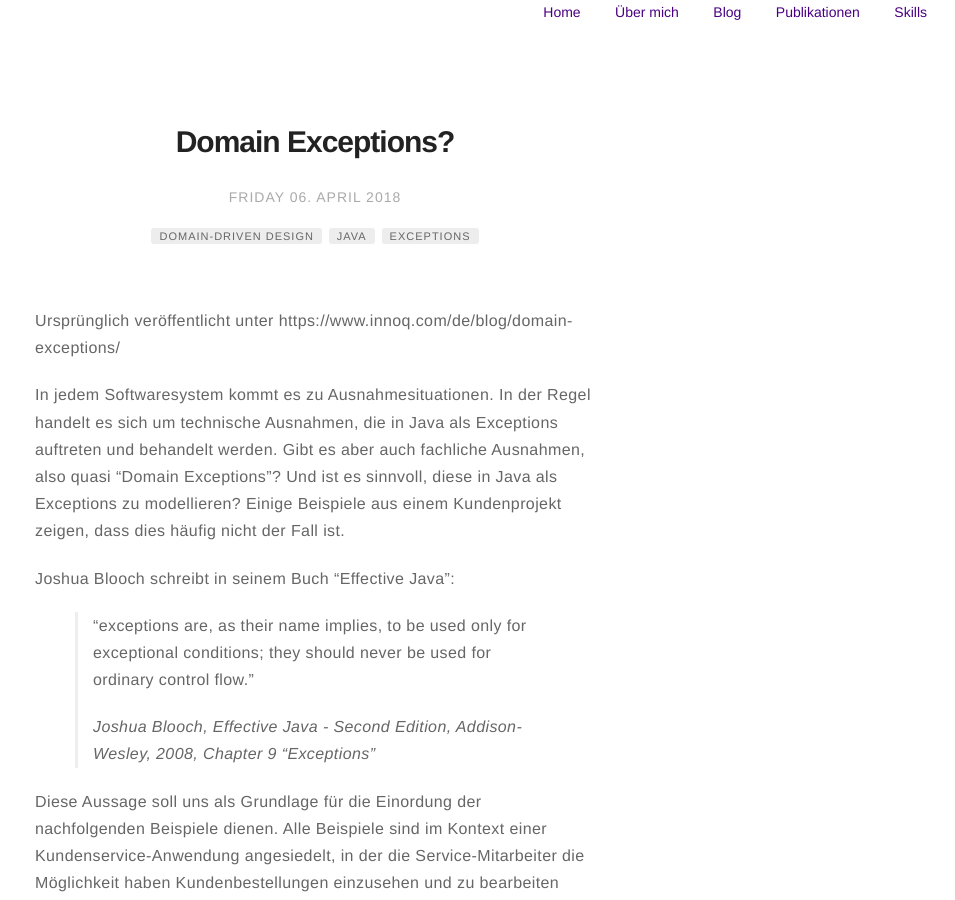
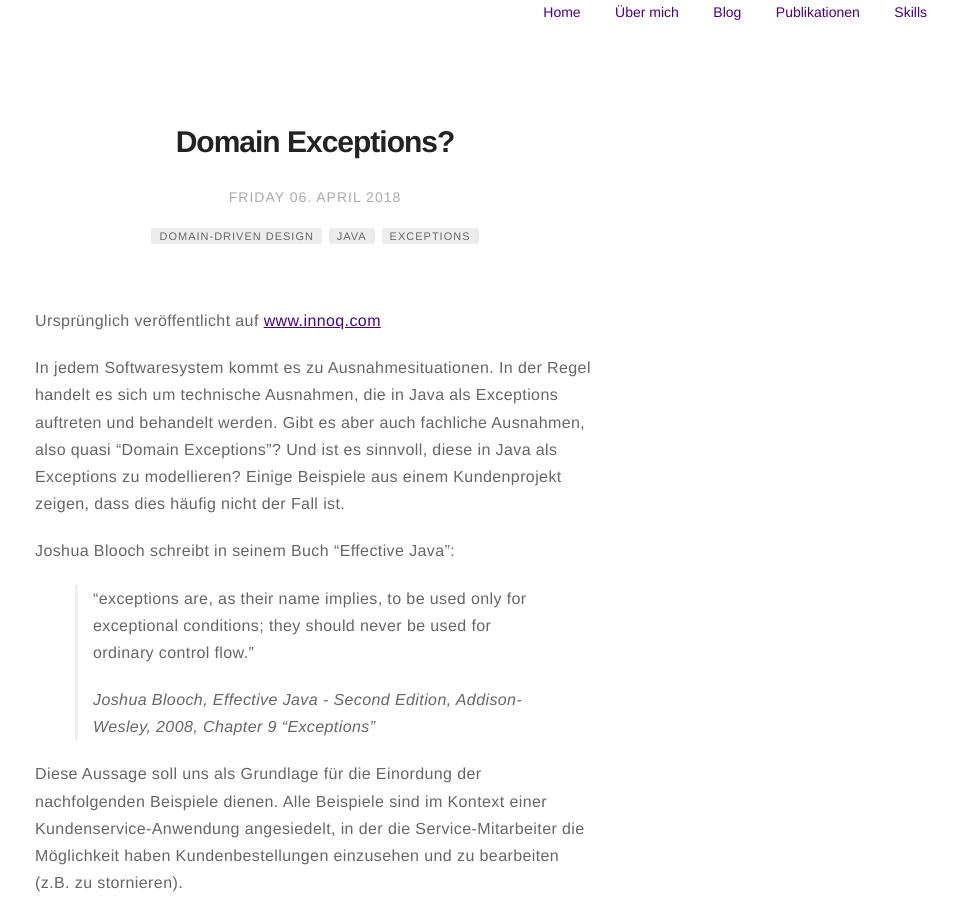
Before and after one commit to torstenmandry/torstenmandry.github.io, a Jekyll site: the page built from _posts/2018-04-06-Domain-Exceptions.md, in a window 1280 px wide and 900 px high. Shown: the whole window, without its empty margins (325-1280 px from the left). Built offline with Jekyll 4.4.1, drawn with Linux system fonts in a browser that asks for light colours.

Commit message:
fix links to innoq.com

```diff
--- a/_posts/2018-04-06-Domain-Exceptions.md
+++ b/_posts/2018-04-06-Domain-Exceptions.md
@@ -13,7 +13,7 @@ author: torstenmandry
 description: Gibt es fachliche Ausnahmen und ist es sinnvoll, diese als Exceptions zu modellieren?
 ---
 
-Ursprünglich veröffentlicht unter https://www.innoq.com/de/blog/domain-exceptions/
+Ursprünglich veröffentlicht auf [www.innoq.com](https://www.innoq.com/de/blog/domain-exceptions/)
 
 
 In jedem Softwaresystem kommt es zu Ausnahmesituationen. In der Regel handelt es sich um technische Ausnahmen, die in Java als Exceptions auftreten und behandelt werden. Gibt es aber auch fachliche Ausnahmen, also quasi "Domain Exceptions"? Und ist es sinnvoll, diese in Java als Exceptions zu modellieren? Einige Beispiele aus einem Kundenprojekt zeigen, dass dies häufig nicht der Fall ist.
```
Also changed, not shown: _posts/2019-05-20-Prometheus-Counters.md (+1 -1 lines).
